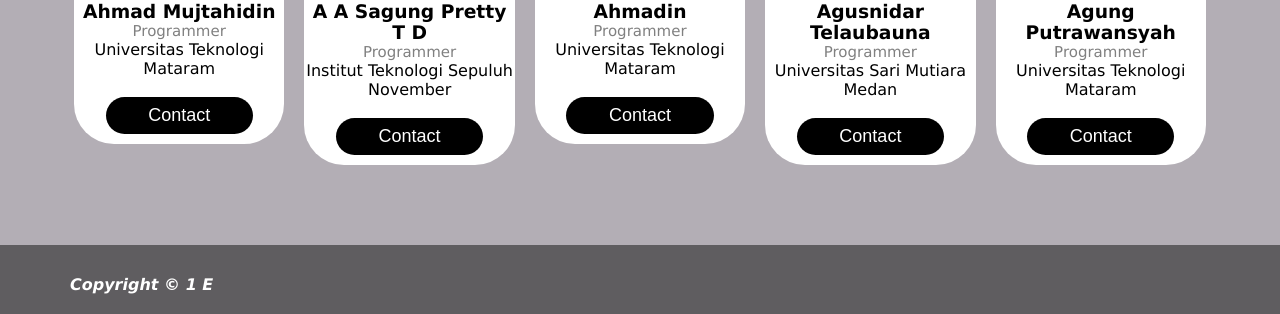
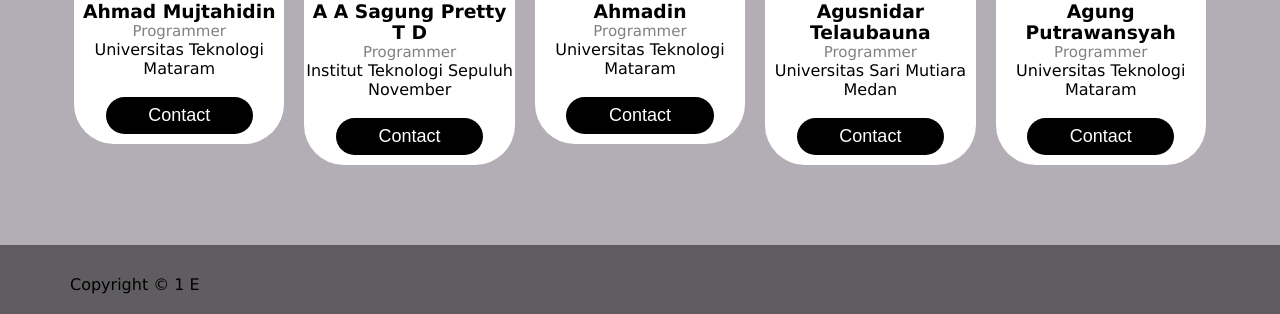
Before and after one commit to kelompokprogate/tugas1-klp5-repository, a plain HTML site: page index.html in a window 1280 px wide. Shown: the part 2558-2872 px from the top of the page. Drawn offline with nearby package versions, Linux system fonts and the light colour scheme.

Commit message:
Update index.html
mengganti tampilan footer

```diff
--- a/index.html
+++ b/index.html
@@ -285,9 +285,11 @@
 
     <!--- Footer --->
     <footer>
-      <div class="container">
-        <span><b><i>Copyright &copy; 1 E</i></b></span>
+     <div class="container">
+      <div class="footer">
+      Copyright &copy; 1 E
       </div>
+     </div>
     </footer>
     <!--- Penutup Footer --->
   </body>
```
